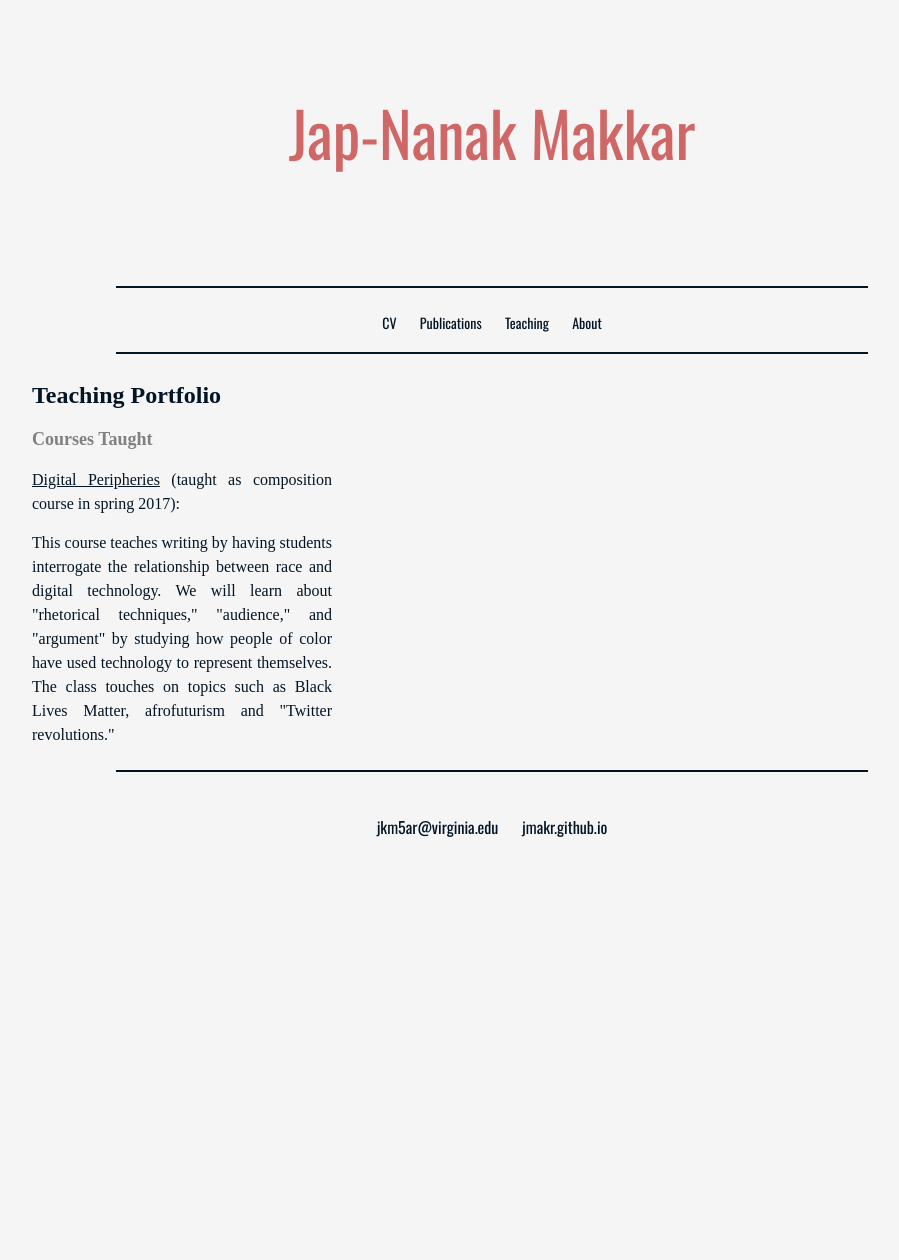
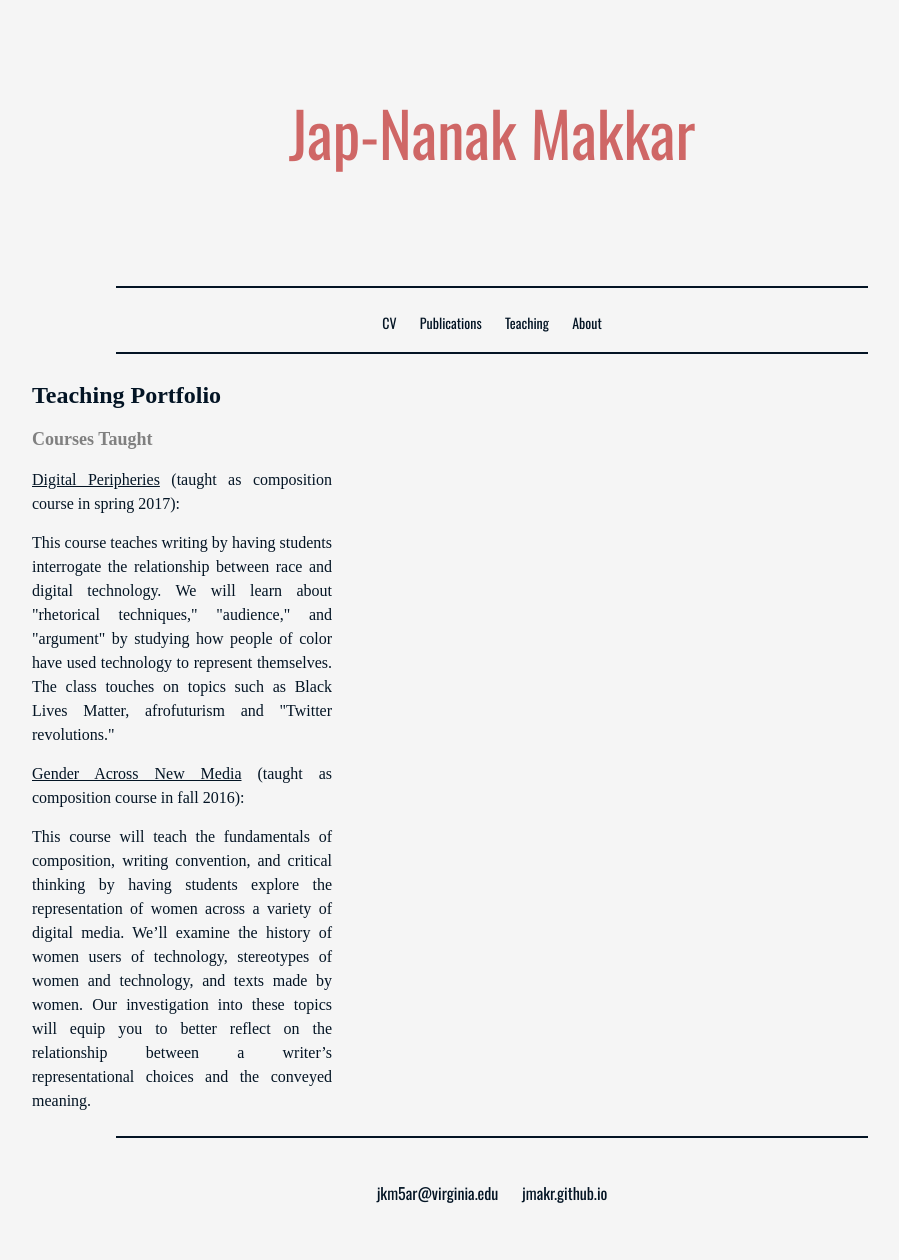
Before and after one commit to jmakr/jmakr.github.io, a Jekyll site: the page built from teaching/index.html, in a window 1280 px wide. Shown: the whole page, without its empty margins (148-1047 px from the left). Built offline with Jekyll 4.4.1, drawn with Linux system fonts in a browser that asks for light colours; some web fonts are replaced; before the commit the page ends 900 px from its top, so only the background shows below that.

Commit message:
Update index.html

```diff
--- a/teaching/index.html
+++ b/teaching/index.html
@@ -12,12 +12,14 @@ title: Teaching Portfolio
         <p2 align="justify"> <u>Digital Peripheries</u> (taught as composition course in spring 2017):</p2>
          <p2 align="justify"> This course teaches writing by having students interrogate the relationship between race and digital technology. We will learn about "rhetorical techniques," "audience," and "argument" by studying how people of color have used technology to represent themselves. The class touches on topics such as Black Lives Matter, afrofuturism and "Twitter revolutions."</p2>
      </div>
-     <div id="blurb2" class="article grid_4">
 
-          <div class="clear">
+
+        <div style="clear:left;">
+        </div>
+        <div id="blurb2" class="article grid_4">
         <p2 align="justify"> <u>Gender Across New Media</u> (taught as composition course in fall 2016):</p2>
-         <p2 align="justify"> This course will teach the fundamentals of composition, writing convention, and critical thinking by having students explore the representation of women across a variety of digital media. We’ll examine the history of women users of technology, stereotypes of women and technology, and texts made by women. Our investigation into these topics will equip you to better reflect on the relationship between a writer’s representational choices and the conveyed meaning.</p2>
-          </div>
+        <p2 align="justify"> This course will teach the fundamentals of composition, writing convention, and critical thinking by having students explore the representation of women across a variety of digital media. We’ll examine the history of women users of technology, stereotypes of women and technology, and texts made by women. Our investigation into these topics will equip you to better reflect on the relationship between a writer’s representational choices and the conveyed meaning.</p2>
+
 
 
      </div>
```
